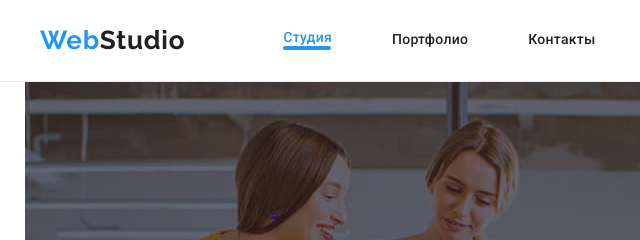
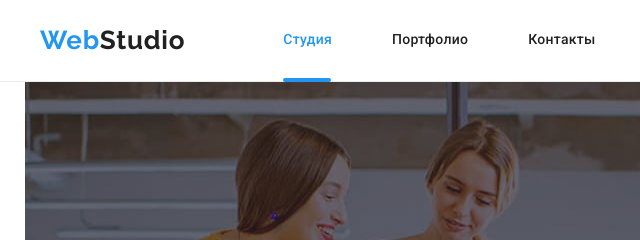
Before and after one commit to SulviY/goit-markup-hw-05, a plain HTML site: page index.html in a window 1280 px wide. Shown: the top 240 px of the page, 0-640 px from the left. Drawn offline with nearby package versions, Linux system fonts and the light colour scheme.

Commit message:
upd styles

```diff
--- a/css/styles.css
+++ b/css/styles.css
@@ -64,10 +64,12 @@ ol {
 
 .link-current::after {
   content: "";
+  position: absolute;
   bottom: 0;
   width: 48px;
   height: 4px;
   display: block;
+  bottom: -1px;
 
   background: #2196f3;
   border-radius: 2px;
@@ -103,6 +105,7 @@ ol {
 }
 
 .header {
+  position: relative;
   padding-top: 25px;
   padding-bottom: 25px;
   border-bottom: 1px solid #ececec;
```
